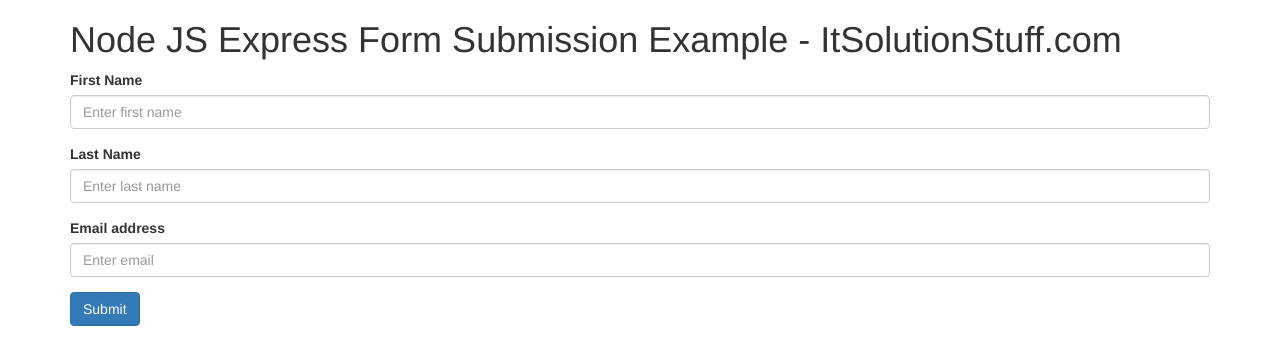
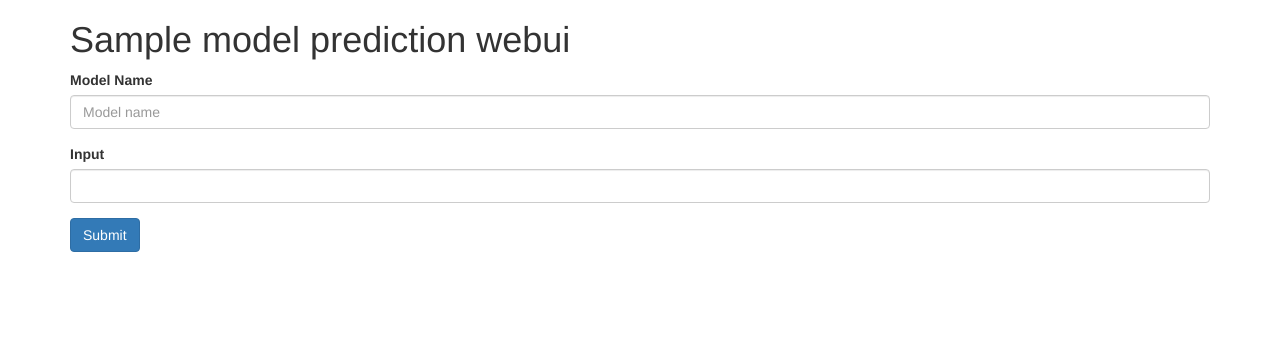
Before and after one commit to crobby/meshwebui, a website: page index.html in a window 1280 px wide. Drawn offline with nearby package versions, Linux system fonts and the light colour scheme.

Commit message:
form adjustments

```diff
--- a/index.html
+++ b/index.html
@@ -1,26 +1,22 @@
 <!DOCTYPE html>
 <html lang="en">
   <head>
-    <title>Node JS Express Form Submission Example - ItSolutionStuff.com</title>
+    <title>Sample model prediction webui</title>
     <meta charset="UTF-8">
     <meta name="viewport" content="width=device-width, initial-scale=1">
     <link rel="stylesheet" href="https://maxcdn.bootstrapcdn.com/bootstrap/3.3.7/css/bootstrap.min.css">
   </head>
   <body>
     <div class="container">
-      <h1>Node JS Express Form Submission Example - ItSolutionStuff.com</h1>
+      <h1>Sample model prediction webui</h1>
       <form action="/" method="POST">
         <div class="form-group">
-          <label for="firstName">First Name</label>
-          <input type="text" class="form-control" id="firstName" aria-describedby="emailHelp" placeholder="Enter first name" name="first_name">
+          <label for="modelName">Model Name</label>
+          <input type="text" class="form-control" id="modelName" aria-describedby="emailHelp" placeholder="Model name" name="model_name">
         </div>
         <div class="form-group">
-          <label for="lastName">Last Name</label>
-          <input type="text" class="form-control" id="lastName" aria-describedby="emailHelp" placeholder="Enter last name" name="last_name">
-        </div>
-        <div class="form-group">
-          <label for="exampleInputEmail1">Email address</label>
-          <input type="email" class="form-control" id="exampleInputEmail1" aria-describedby="emailHelp" name="email" placeholder="Enter email">
+          <label for="predictionInput">Input</label>
+          <input type="text" class="form-control" id="predictionInput" name="prediction_input">
         </div>
         <button type="submit" class="btn btn-primary">Submit</button>
       </form>
```
